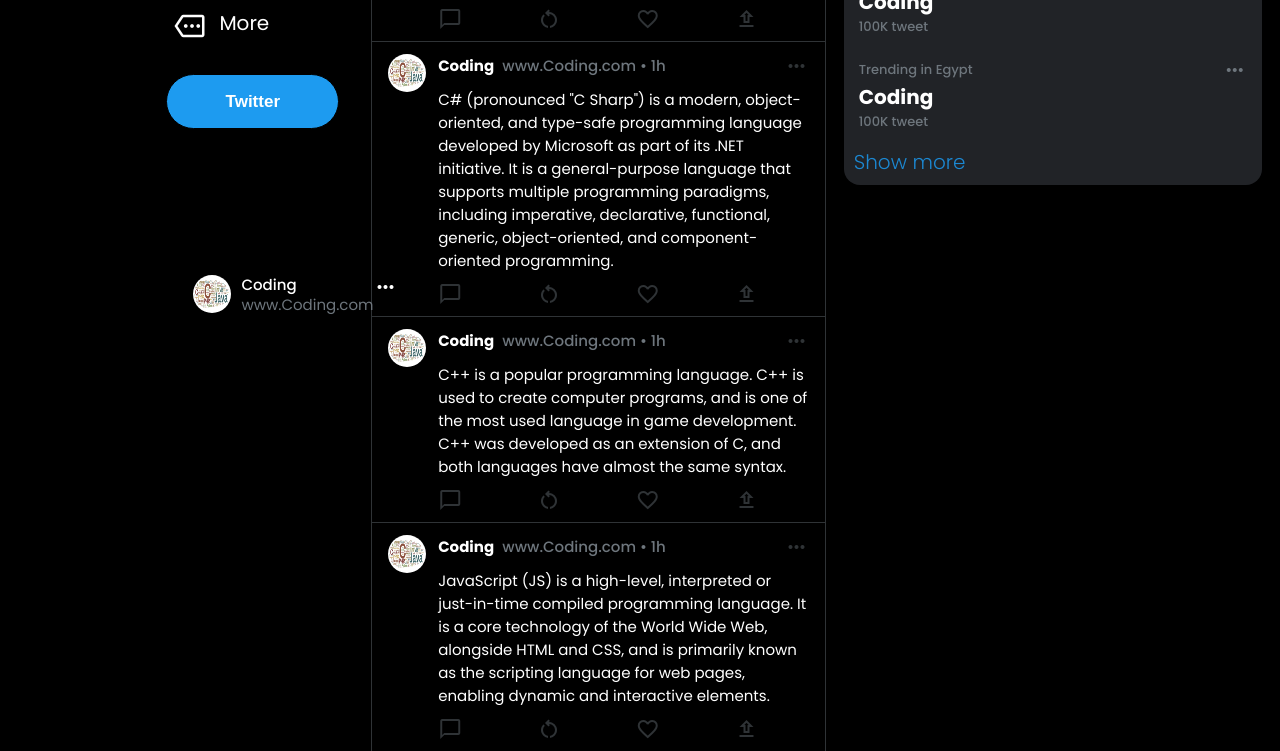
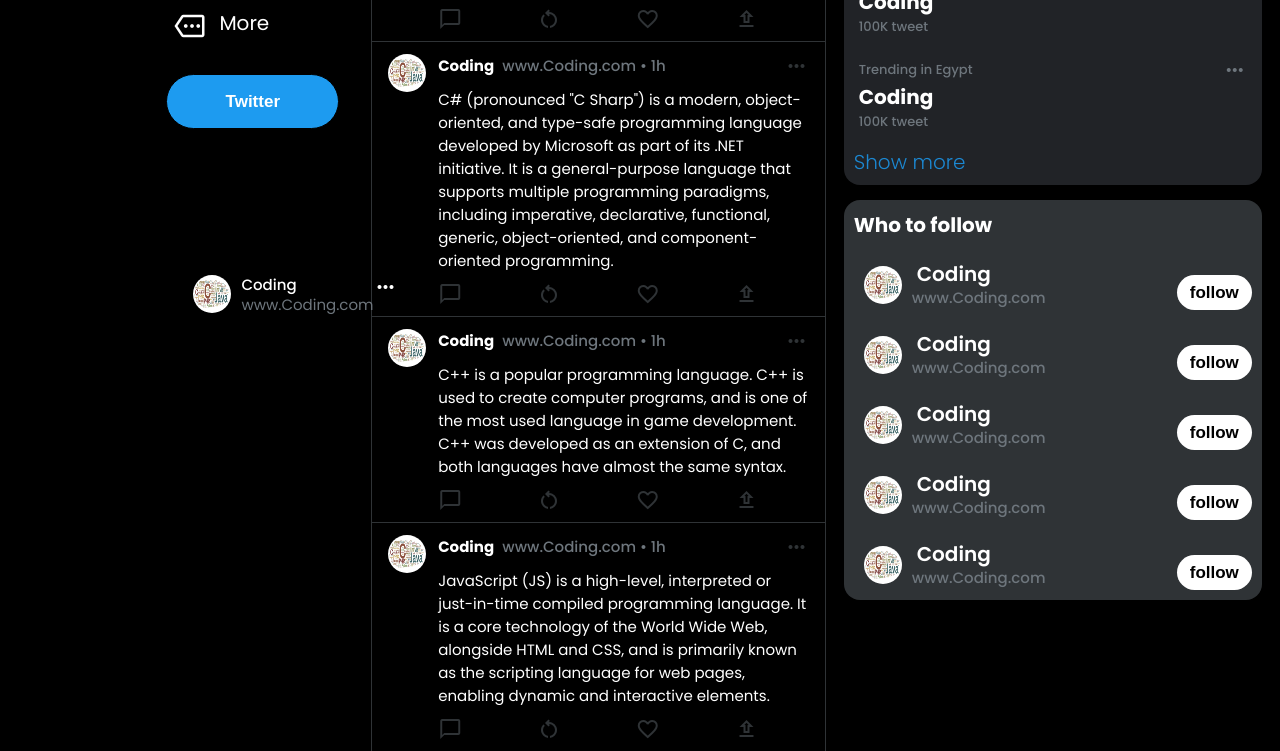
Before and after one commit to mahmodawny/twitter_app, a plain HTML site: page index.html in a window 1280 px wide. Shown: the part 455-1206 px from the top of the page. Drawn offline with Linux system fonts and the light colour scheme.

Commit message:
add Followers section

```diff
--- a/index.html
+++ b/index.html
@@ -311,7 +311,59 @@
                 </div>
                 <a>Show more</a>
               </div>
-              <div class="follow"></div>
+              <div class="follow">
+                  <h1>Who to follow</h1>
+                  <div class="followers">
+                       <img class="tweet-img" src="images/profile-image.png">
+                       <div class="followers-details">
+                           <a href="">
+                               Coding
+                           </a>
+                           <span>www.Coding.com</span>
+                        </div>
+                        <button class="tweet-button">follow</button>
+                    </div>
+                    <div class="followers">
+                        <img class="tweet-img" src="images/profile-image.png">
+                        <div class="followers-details">
+                            <a href="">
+                                Coding
+                            </a>
+                            <span>www.Coding.com</span>
+                         </div>
+                         <button class="tweet-button">follow</button>
+                     </div>
+                     <div class="followers">
+                        <img class="tweet-img" src="images/profile-image.png">
+                        <div class="followers-details">
+                            <a href="">
+                                Coding
+                            </a>
+                            <span>www.Coding.com</span>
+                         </div>
+                         <button class="tweet-button">follow</button>
+                     </div>
+                     <div class="followers">
+                        <img class="tweet-img" src="images/profile-image.png">
+                        <div class="followers-details">
+                            <a href="">
+                                Coding
+                            </a>
+                            <span>www.Coding.com</span>
+                         </div>
+                         <button class="tweet-button">follow</button>
+                     </div>
+                     <div class="followers">
+                        <img class="tweet-img" src="images/profile-image.png">
+                        <div class="followers-details">
+                            <a href="">
+                                Coding
+                            </a>
+                            <span>www.Coding.com</span>
+                         </div>
+                         <button class="tweet-button">follow</button>
+                     </div>
+              </div>
           </div>
       </div>
     </main>
--- a/style.css
+++ b/style.css
@@ -330,7 +330,8 @@ h1{
 }
 
 .trending-item:hover,
-.trending a:hover
+.trending a:hover,
+.followers:hover
 {
     background-color: #1c1e22;
     cursor: pointer;
@@ -347,3 +348,64 @@ h1{
     border-bottom-right-radius: 16px;
     border-bottom-left-radius: 16px;
 }
+
+.follow{
+    display: flex;
+    flex-direction: column;
+    min-width: 240px;
+   min-height: 250px;
+    background-color: rgb(47, 51,54);
+    margin-top: 15px;
+    border-radius: 16px;
+}
+
+.followers{
+    display:flex;
+    justify-content: space-between;
+    align-items: center;
+    padding: 0 10px;
+    width: 100%;
+    height: 70px;
+}
+.followers:last-child{
+    border-bottom-right-radius: 16px;
+    border-bottom-left-radius: 16px;
+}
+
+.followers img{
+    margin-left: 10px;
+}
+
+.followers-details{
+    display: flex;
+    flex-direction: column;
+    justify-content: space-between;
+    font-size: 1.5rem;
+    align-items: center;
+    margin-left: 10px;
+    flex-grow: 1;
+    align-items: flex-start;
+}
+
+.followers-details a {
+    margin-left: 5px;
+    font-size: 2rem;
+    font-weight: 600;
+}
+.followers-details:hover{
+    text-decoration: underline;
+}
+.followers-details span{
+    font-size: 1.5rem;
+    font-weight: 500;
+    color: rgb(110, 118, 125);
+}
+
+.followers .tweet-button{
+    width: 75px;
+    height: 35px;
+    border: none;
+    cursor: pointer;
+    background-color: white;
+    color: #000;
+}
```
